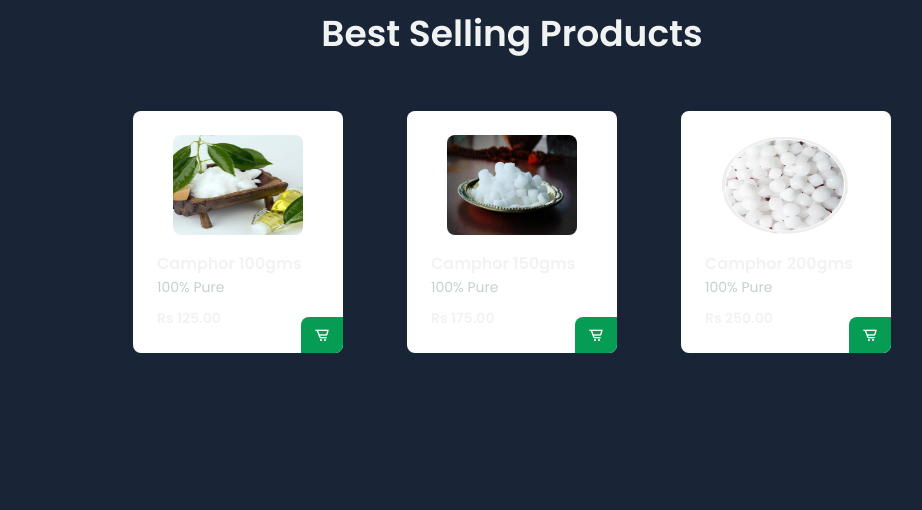
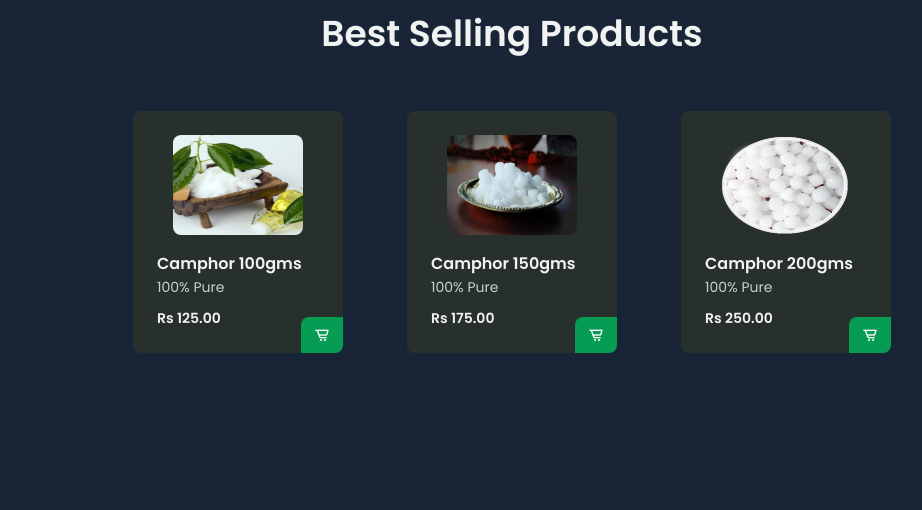
Before and after one commit to kailazam/kailazam.github.io, a plain HTML site: page index.html in a window 1280 px wide. Shown: the part 1790-2300 px from the top of the page, without its empty margins (128-1050 px from the left). Drawn offline with nearby package versions, Linux system fonts and the light colour scheme.

Commit message:
Update styles.css

```diff
--- a/assets/css/styles.css
+++ b/assets/css/styles.css
@@ -12,7 +12,7 @@
   --text-color: #C7D1CC;/*#707070;*/
   --text-color-light: #A6A6A6;
   --body-color: #192537; /*#FBFEFD;*/
-  --container-color: #FFFFFF;
+  --container-color: #27302C; /*#FFFFFF;*/
 
   /*========== Font and typography ==========*/
   --body-font: 'Poppins', sans-serif;
```
